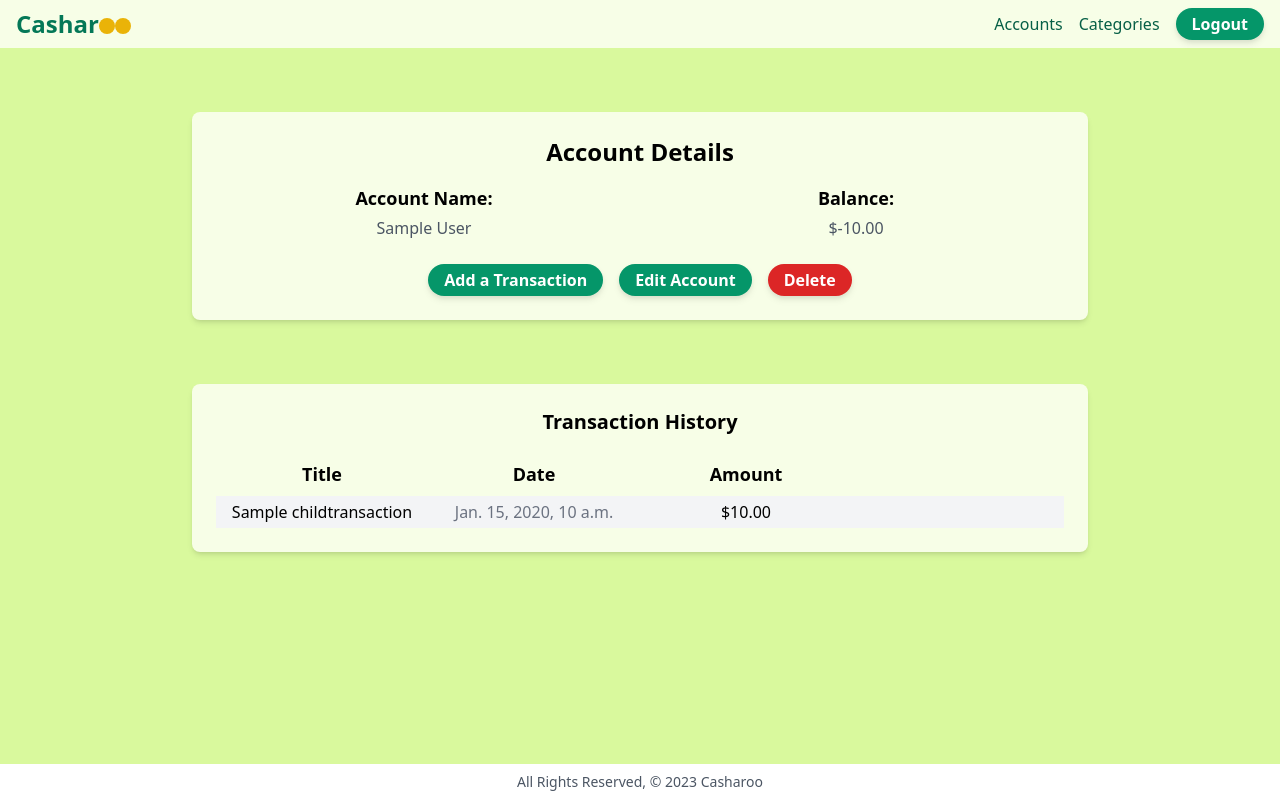
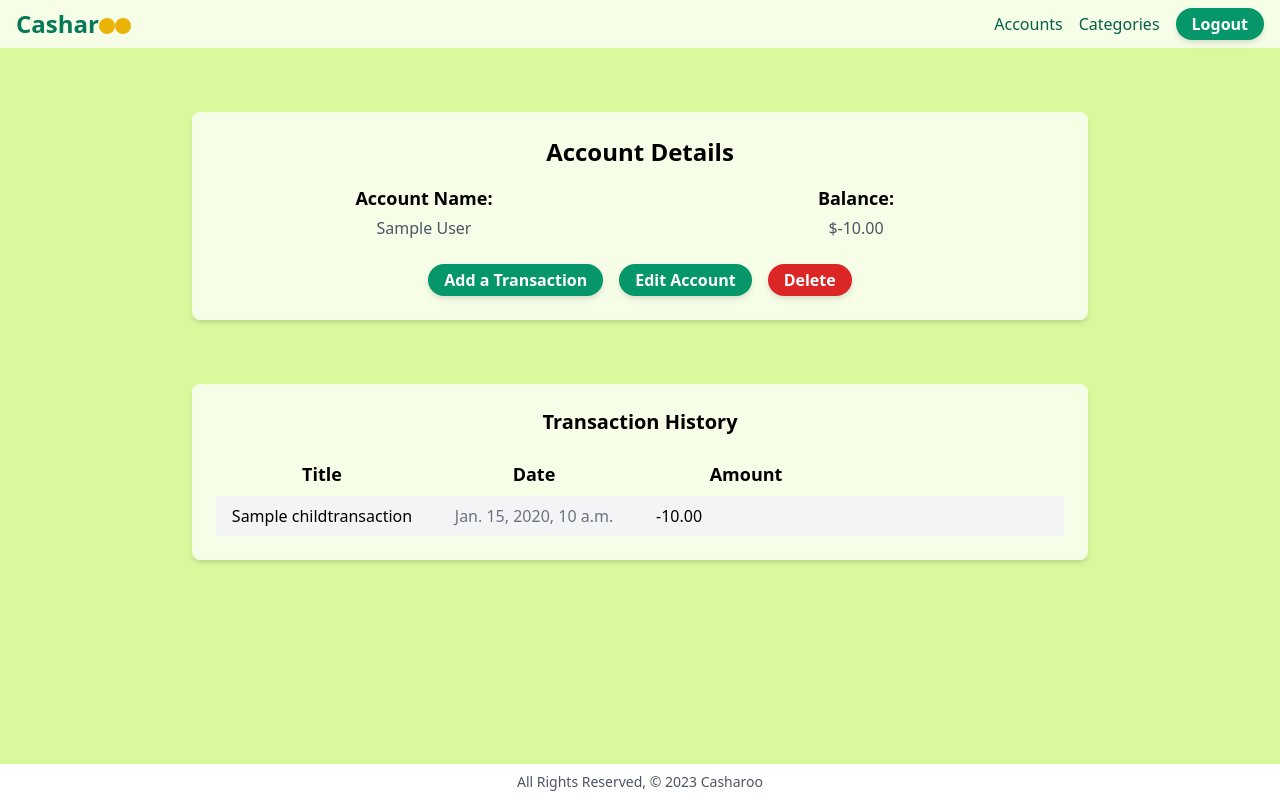
Before and after one commit to pkeen/casharoo, a Django app: page /accounts/1/ in a window 1280 px wide. Run offline with Django 4.2, Linux system fonts and the light colour scheme; a user stored in the database is signed in; tables that the repository leaves empty hold one stand-in row (values such as "Sample post"); style sheets or scripts are compiled from the project's sources; some libraries are stand-ins or nearby versions.

Commit message:
transactions now have a sign to indicate negative on account detail

```diff
--- a/main_app/templates/main_app/account_detail.html
+++ b/main_app/templates/main_app/account_detail.html
@@ -39,7 +39,11 @@
         <tr class="group {% cycle 'bg-gray-100' 'bg-white' %}">
           <td class="ml-2 text-center">{{ transaction.title }}</td>
           <td class="text-gray-500 ml-2 text-center">{{ transaction.date }}</td>
-          <td class="ml-2 text-center">${{ transaction.amount }}</td>
+          {%if transaction.transaction_type == "credit"%}
+          <td class="px-4 py-2">{{ transaction.amount }}</td>
+          {% else %}
+          <td class="px-4 py-2">-{{ transaction.amount }}</td>
+          {% endif %}
           <td class="p-0">
             <div class="h-full flex items-center justify-center">
               <a class="invisible group-hover:visible btn-main-sm"
```
